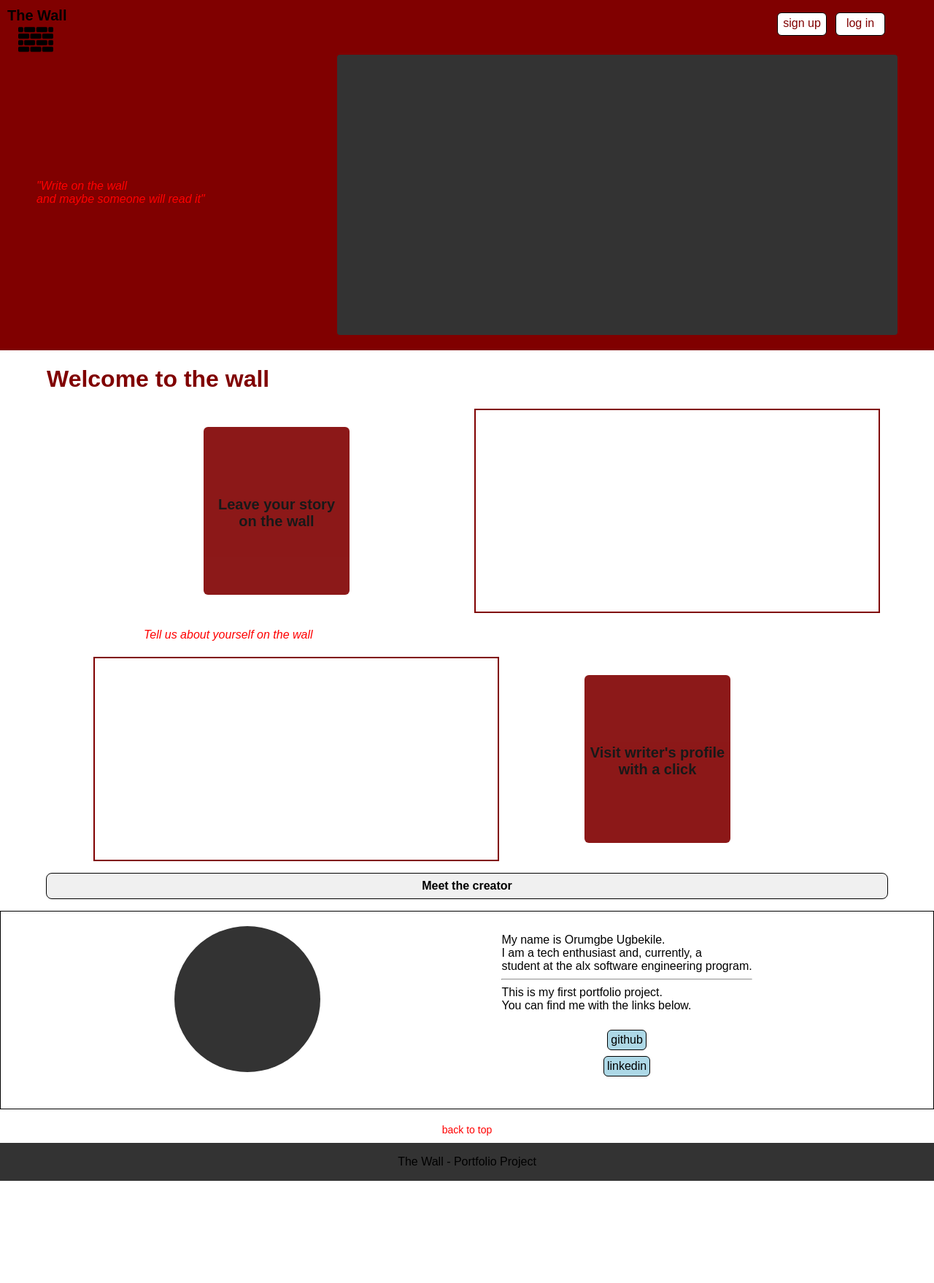
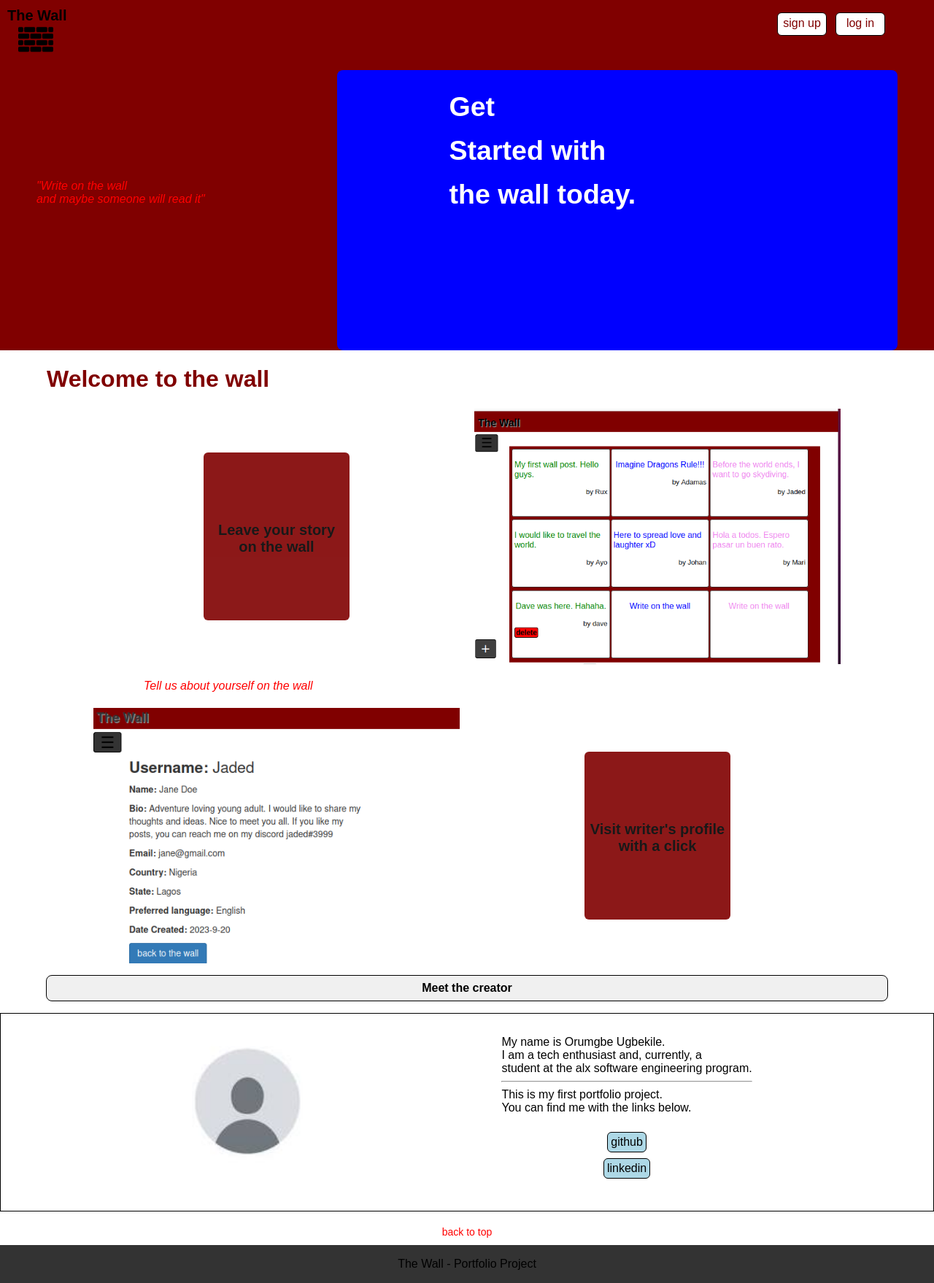
Before and after one commit to Orumgbe/Portfolio_projects, a Flask app: page / in a window 1280 px wide. Shown: the whole page at 73% size. Before the commit the page ends 1618 px from the top, so only its background shows below. Run offline with Flask 3, Linux system fonts and the light colour scheme.

```diff
--- a/The_Wall/wall/static/styles/landing.css
+++ b/The_Wall/wall/static/styles/landing.css
@@ -65,14 +65,22 @@ p.quote {
 	position: absolute;
 }
 
-div.headerimage {
+.headerimage {
 	height: 80%;
 	width: 60%;
-	background-color: #333;
-	border-radius: 4px;
+	color: white;
+	background-color: blue;
+	font-size: 25px;
 	margin-left: auto;
 	margin-right: 50px;
 	margin-top: 10px;
+	border-radius: 8px;
+}
+
+h2 {
+	padding-top: 20px;
+	padding-left: 20%;
+	line-height: 60px;
 }
 
 h1 {
@@ -98,7 +106,7 @@ h1 {
 	display: grid;
 	grid-template-columns: 1fr 1fr; /* Two equal-width columns */
 	gap: 20px; /* Gap between columns */
-	height: 280px;
+	height: 350px;
 	width: 80%;
 	margin-left: auto;
 	margin-right: auto;
@@ -119,17 +127,17 @@ h1 {
 	opacity: 90%;
 }
 
-.image-column {
-  /* Style for the second column (optional) */
-	border: 2px solid maroon;
-	background-color: #fff;
-	width: 110%;
+.image-column-1 {
+	background-image: url('../images/wall_photo.png');
+	background-size: cover;
+	max-width: 100%;
+	height: 100%;
 }
-
-/* Adjust styling for the image if needed */
-.image-column img {
-  max-width: 100%; /* Ensure the image doesn't exceed the column width */
-  height: auto; /* Maintain the image's aspect ratio */
+.image-column-2 {
+	background-image: url('../images/wall_profile.png');
+	background-size: cover;
+	max-width: 100%;
+	height: 100%;
 }
 
 .between-grids {
@@ -159,7 +167,8 @@ div.creator {
 }
 
 div.image{
-	background-color: #333;
+	background-image: url('../images/default.jpg');
+	background-size: cover;
 	height: 200px;
 	width: 200px;
 	margin-top: 20px;
--- a/The_Wall/wall/templates/landing.html
+++ b/The_Wall/wall/templates/landing.html
@@ -15,7 +15,9 @@
 			<a class="auth_link" href="{{ url_for('register') }}">sign up</a>
 			<a class="auth_link" href="{{ url_for('login') }}">log in</a>
 		</div>
-		<div class=headerimage></div>
+		<div class=headerimage>
+			<h2>Get<br>Started with<br>the wall today.</h2>
+		</div>
 		<p class="quote">"Write on the wall<br>and maybe someone will read it"</p>
 	</header>
 	<main>
@@ -26,15 +28,11 @@
 		  <div class="text-column">
 		    <p>Leave your story<br>on the wall</p>
 		  </div>
-		  <div class="image-column">
-			<!--add 'max-width: 100%' for image to not exceed width--!>
-		  </div>
+		  <div class="image-column-1"></div>
 		</div>
 		<p class="between-grids">Tell us about yourself on the wall</p>
 		<div class="grid-container">
-		  <div class="image-column">
-			<!--add 'max-width: 100%' for image to not exceed width--!>
-		  </div>
+		  <div class="image-column-2"></div>
 		  <div class="text-column">
 		    <p>Visit writer's profile<br>with a click</p>
 		  </div>
--- a/The_Wall/wall/templates/wall.html
+++ b/The_Wall/wall/templates/wall.html
@@ -9,7 +9,7 @@
 				<article class="wall-post" id={{ id }}>
 					<p class="wall-post-content"><a href="/profile/{{ post.user.username }}">{{ post.content }}</a></p>
 					<small class="nametag">by {{ post.user.username }}</small>
-					{% if post.user == current_user %}
+					{% if post.user == current_user or current_user.email == "orumgbeugbekile@gmail.com" %}
 						<a class="del-btn" href="{{ url_for('deletePost', post_id=post.id) }}">delete</a>
 					{% endif %}
 				</article>
```
Also changed, not shown: The_Wall/README.md, The_Wall/wall/static/images/wall_photo.png (added), The_Wall/wall/static/images/wall_profile.png (added).
